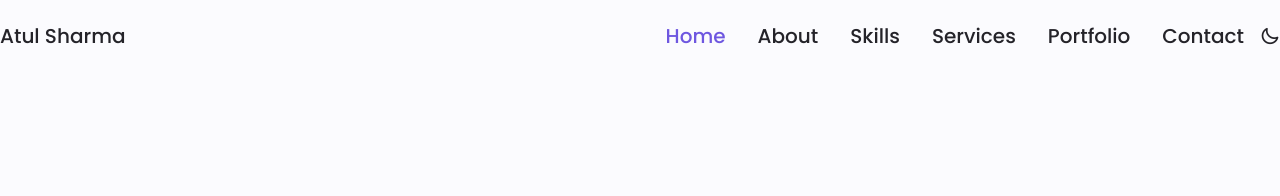
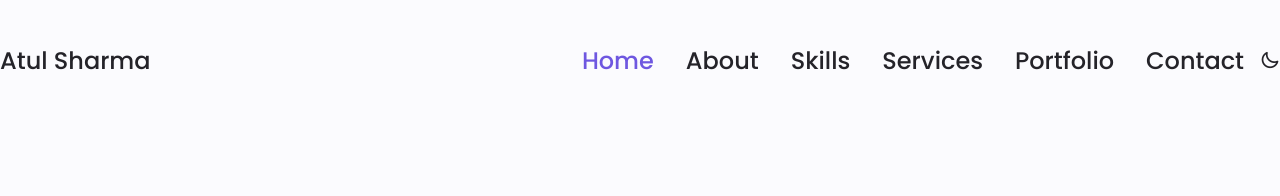
Before and after one commit to atulsharma1202112/responsive_portfolio_website, a plain HTML site: page index.html in a window 1280 px wide. Shown: the top 196 px of the page. Drawn offline with nearby package versions, Linux system fonts and the light colour scheme.

Commit message:
Update styles.css

```diff
--- a/assets/css/styles.css
+++ b/assets/css/styles.css
@@ -1241,9 +1241,10 @@ img {
     }
     .nav{
     max-width: 120rem;
+    height: calc(var(--header-height) + 4.5rem);
     }
     .nav__logo, .nav__link {
-        font-size: var(--h3-font-size);
+        font-size: var(--h2-font-size);
     }
     .home__blob {
         width: 320px;
```
